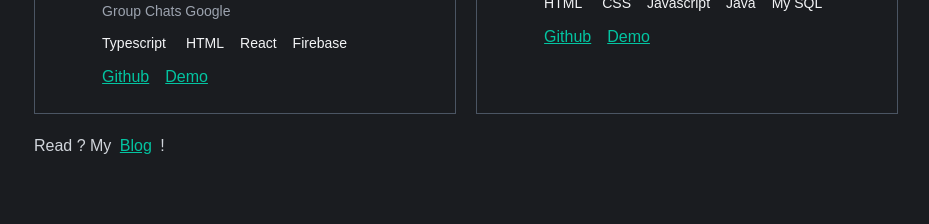
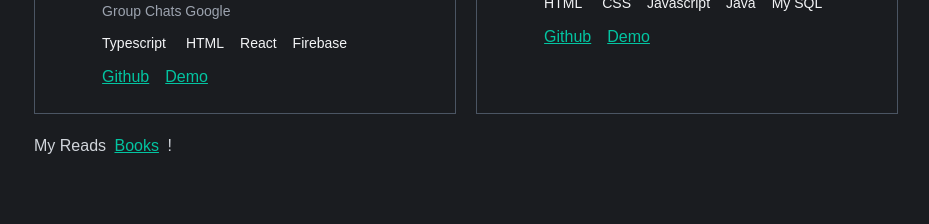
Before and after one commit to sirbor/sirbor.github.io, a React (Create React App) app: page / in a window 1280 px wide. Shown: the part 1580-1804 px from the top of the page, without its empty margins (174-1103 px from the left). Built offline with nearby package versions, Linux system fonts and the light colour scheme; a web font is replaced by a local one.

Commit message:
Updated with a feature showing my read books

```diff
--- a/src/components/Work.js
+++ b/src/components/Work.js
@@ -95,13 +95,13 @@ const Work = () => {
         ))}
       </div>
       <p className="text-gray-300 mt-5">
-        Read ? My{" "}
+        My Reads {" "}
         <a
-          href="https://blog.sirbor.tech/"
+          href="https://www.readthistwice.com/sirbor/my-reads"
           target="_blank"
           className="txt-green underline font-medium px-1"
         >
-          Blog
+          Books
         </a>{" "}
         !
       </p>
```
Also changed, not shown: 1 other file (tests, documents, lock files or other folders).
